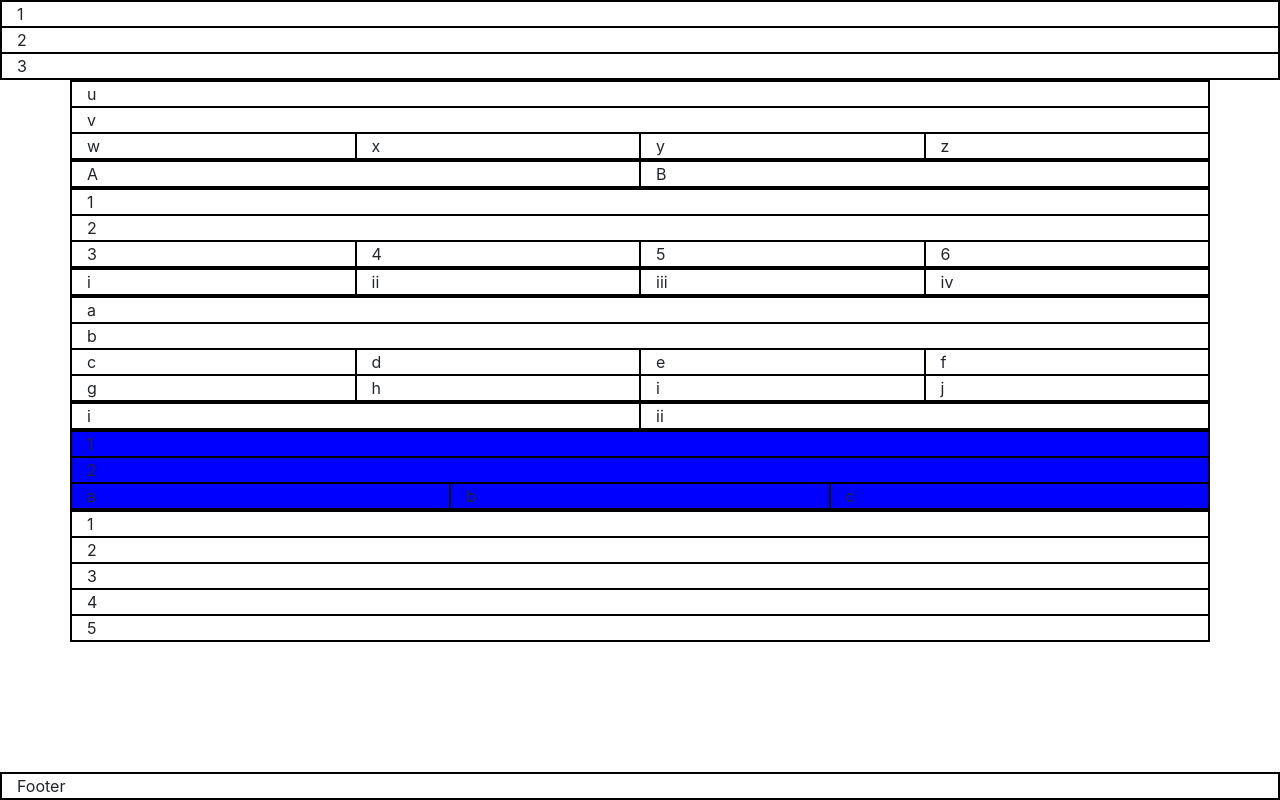
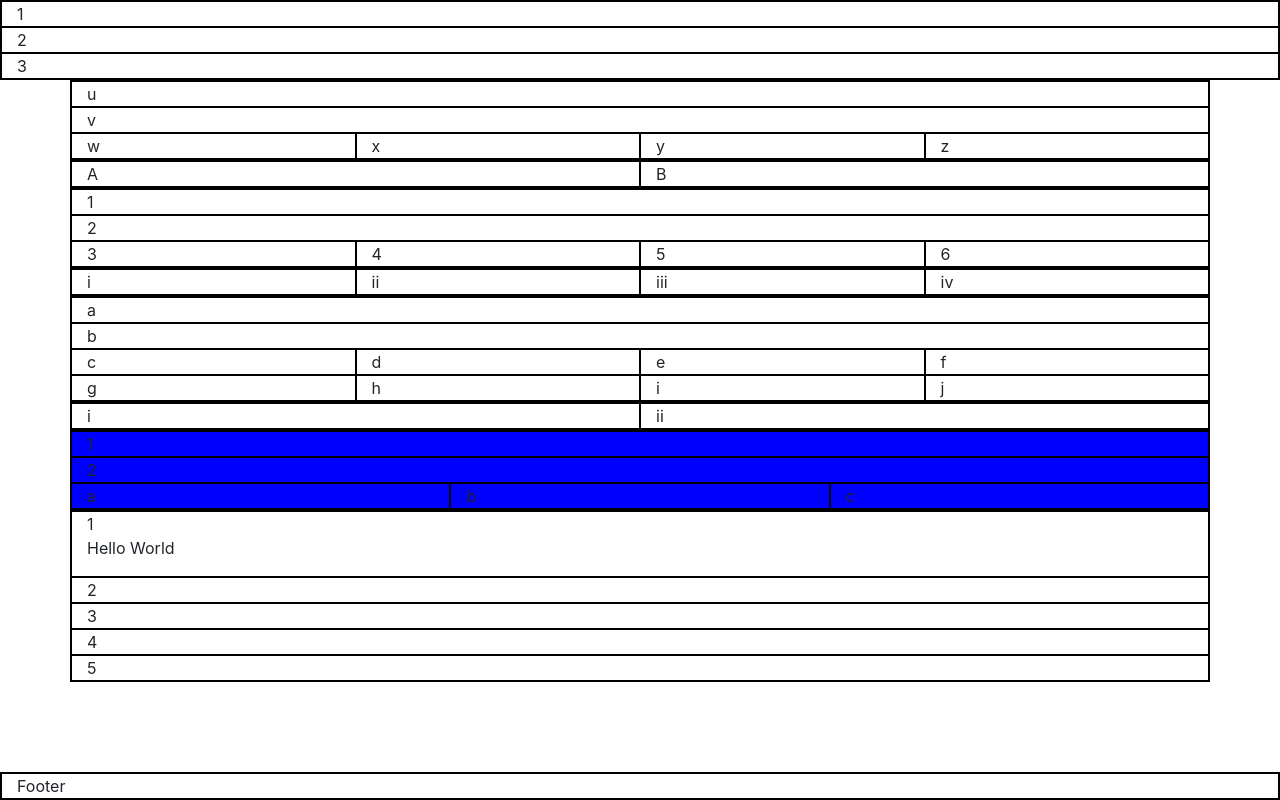
Before and after one commit to JustinMattson/day-4-clonesite, a plain HTML site: page index.html in a window 1280 px wide. Drawn offline with nearby package versions, Linux system fonts and the light colour scheme.

Commit message:
brancing

```diff
--- a/index.html
+++ b/index.html
@@ -82,7 +82,10 @@
       </div>
 
       <div id="contact_info" class="row">
-        <div class="col-12">1</div>
+        <div class="col-12">
+          1
+          <p>Hello World</p>
+        </div>
         <div class="col-12">2</div>
         <div class="col-12">3</div>
         <div class="col-12">4</div>
```
